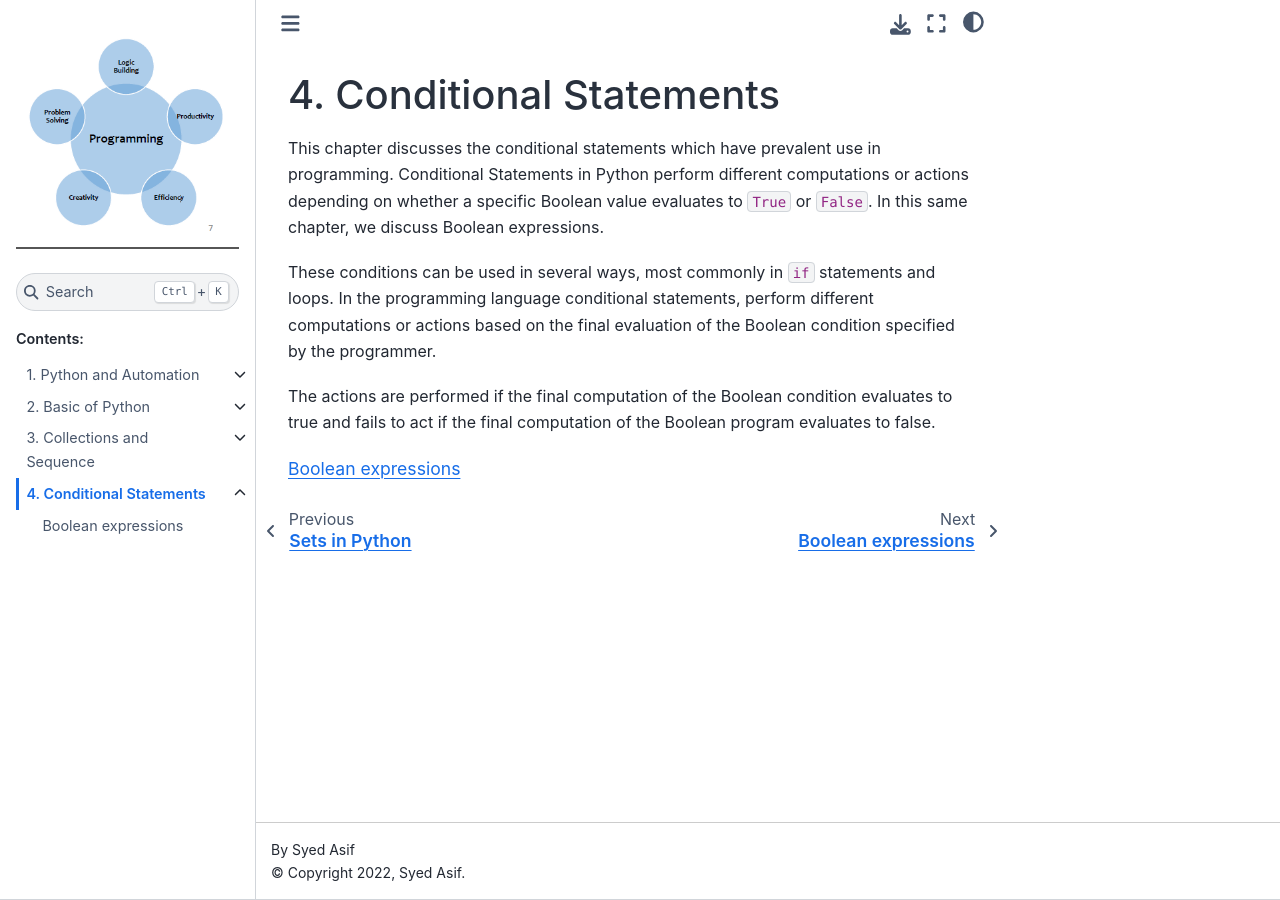
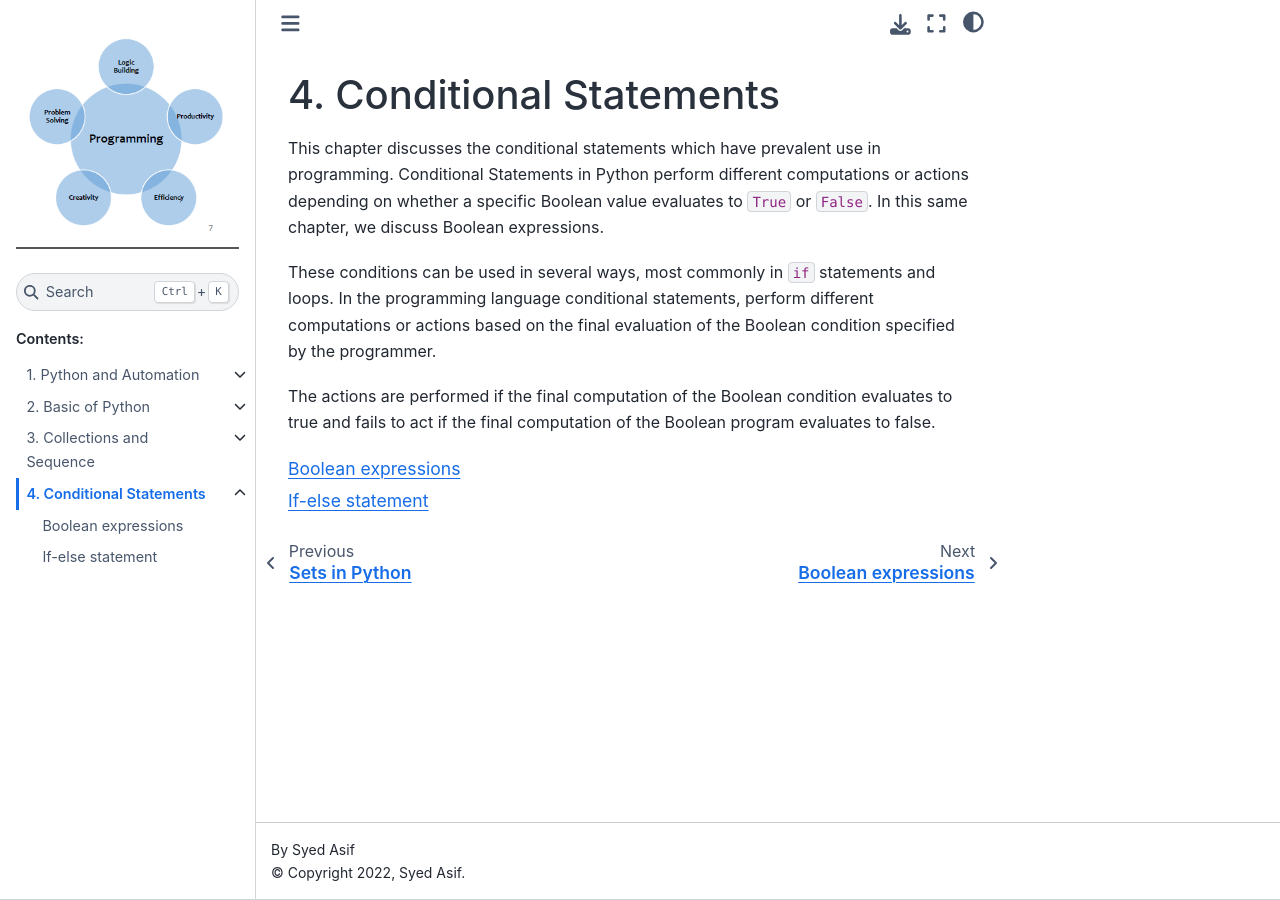
Before and after one commit to sydasif/python-book, a Sphinx documentation site: the page built from docs/source/ch-04/index.md, in a window 1280 px wide. Built offline with Sphinx 7.4.7 and the Sphinx Book theme 1.1.4, drawn with Linux system fonts in a browser that asks for light colours; pages that are not in the unit, such as notebooks, are missing from menus.

Commit message:
Add if-else

````diff
--- a/docs/source/ch-04/index.md
+++ b/docs/source/ch-04/index.md
@@ -10,4 +10,5 @@ The actions are performed if the final computation of the Boolean condition eval
 :maxdepth: 1
 
 01_expressions
+02_if-else
 ```
````
Also changed, not shown: docs/source/index.md (+0 -1 lines), docs/source/ch-04/02_if-else.ipynb (added).
